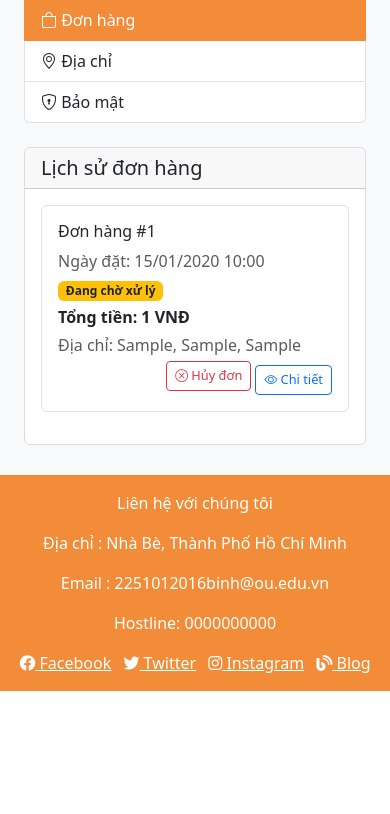
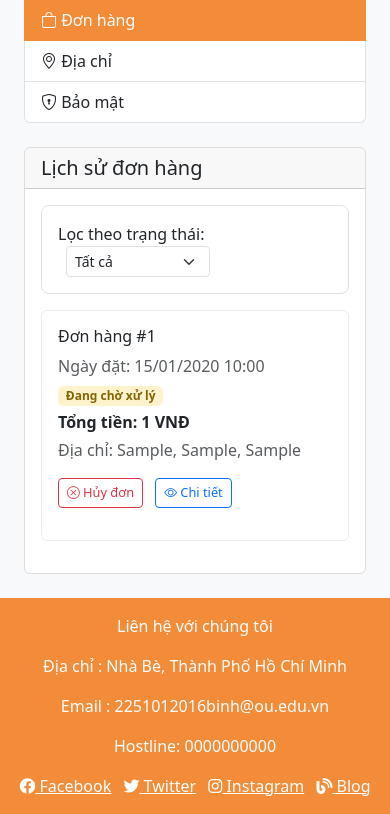
Before and after one commit to ThanhBinh369/Pet_Shop, a Flask app: page /profile in a window 390 px wide, after a click on "Đơn hàng". Shown: the part 153-967 px from the top of the page. Before the commit the page ends 844 px from the top, so only its background shows below. Run offline with Flask 3, Linux system fonts and the light colour scheme; the visitor is signed in with stand-in values (Sample User, id 1); tables that the repository leaves empty hold one stand-in row (values such as "Sample post"); parts of the project's set-up code (start-up, migrations or seed data) failed here and were passed over; some libraries are stand-ins or nearby versions.

Commit message:
Thay đổi 19/09/2025 16:30

```diff
--- a/static/css/custom.css
+++ b/static/css/custom.css
@@ -153,3 +153,122 @@ footer {
         height: 180px !important;
     }
 }
+/* Order history styling */
+.order-card {
+    transition: all 0.3s ease;
+    border: 1px solid #e9ecef !important;
+}
+
+.order-card:hover {
+    box-shadow: 0 4px 8px rgba(0,0,0,0.1);
+    transform: translateY(-2px);
+}
+
+.order-details {
+    background-color: #f8f9fa;
+    border-top: 1px solid #dee2e6;
+}
+
+.order-status-badge {
+    font-size: 0.75rem;
+    padding: 0.25rem 0.5rem;
+}
+
+.order-item-image {
+    border-radius: 4px;
+    border: 1px solid #dee2e6;
+}
+
+.order-summary {
+    background-color: #f8f9fa;
+    border-radius: 8px;
+    padding: 1rem;
+    margin-top: 1rem;
+}
+
+.cancel-order {
+    transition: all 0.2s ease;
+}
+
+.cancel-order:hover {
+    transform: scale(1.05);
+}
+
+.view-order-detail {
+    transition: all 0.2s ease;
+}
+
+.view-order-detail:hover {
+    transform: scale(1.05);
+}
+
+/* Order status colors */
+.status-pending {
+    background-color: #fff3cd !important;
+    color: #856404 !important;
+}
+
+.status-shipped {
+    background-color: #d1ecf1 !important;
+    color: #0c5460 !important;
+}
+
+.status-delivered {
+    background-color: #d4edda !important;
+    color: #155724 !important;
+}
+
+.status-canceled {
+    background-color: #f8d7da !important;
+    color: #721c24 !important;
+}
+
+/* Responsive adjustments for orders */
+@media (max-width: 768px) {
+    .order-card .row > div {
+        margin-bottom: 1rem;
+    }
+
+    .order-card .col-md-4.text-end {
+        text-align: start !important;
+    }
+
+    .order-item-image {
+        width: 40px !important;
+        height: 40px !important;
+    }
+}
+
+/* Order filter styling */
+.order-filter {
+    background-color: white;
+    border: 1px solid #dee2e6;
+    border-radius: 8px;
+    padding: 1rem;
+    margin-bottom: 1rem;
+}
+
+.order-stats {
+    display: flex;
+    gap: 1rem;
+    flex-wrap: wrap;
+}
+
+.order-stat-item {
+    background-color: #f8f9fa;
+    border-radius: 8px;
+    padding: 0.75rem;
+    text-align: center;
+    min-width: 120px;
+}
+
+.order-stat-number {
+    font-size: 1.5rem;
+    font-weight: bold;
+    color: #f28c38;
+}
+
+.order-stat-label {
+    font-size: 0.875rem;
+    color: #6c757d;
+}
--- a/static/js/app.js
+++ b/static/js/app.js
@@ -719,3 +719,178 @@ function updateCartBadge(count) {
         }
     }
 }
+// Order history functionality
+$(document).ready(function() {
+    // View order detail button
+    $(document).on('click', '.view-order-detail', function () {
+        const orderId = $(this).data('order-id');
+        const detailsDiv = $('#order-details-' + orderId);
+
+        if (detailsDiv.is(':visible')) {
+            detailsDiv.slideUp(300);
+            $(this).html('<i class="bi bi-eye"></i> Chi tiết');
+        } else {
+            // Ẩn tất cả chi tiết đơn hàng khác
+            $('.order-details').slideUp(300);
+            $('.view-order-detail').html('<i class="bi bi-eye"></i> Chi tiết');
+
+            // Hiển thị chi tiết đơn hàng này
+            detailsDiv.slideDown(300);
+            $(this).html('<i class="bi bi-eye-slash"></i> Ẩn chi tiết');
+        }
+    });
+
+    // Cancel order button
+    $(document).on('click', '.cancel-order', function () {
+        const orderId = $(this).data('order-id');
+
+        Swal.fire({
+            title: 'Xác nhận hủy đơn hàng',
+            text: `Bạn có chắc chắn muốn hủy đơn hàng #${orderId}?`,
+            icon: 'warning',
+            showCancelButton: true,
+            confirmButtonText: 'Hủy đơn hàng',
+            cancelButtonText: 'Không',
+            confirmButtonColor: '#dc3545',
+            cancelButtonColor: '#6c757d',
+            showLoaderOnConfirm: true,
+            preConfirm: () => {
+                return fetch('/cancel-order', {
+                    method: 'POST',
+                    headers: {
+                        'Content-Type': 'application/json',
+                    },
+                    body: JSON.stringify({
+                        order_id: orderId
+                    })
+                })
+                .then(response => response.json())
+                .then(data => {
+                    if (!data.success) {
+                        throw new Error(data.message);
+                    }
+                    return data;
+                })
+                .catch(error => {
+                    Swal.showValidationMessage(error.message);
+                    return false;
+                });
+            },
+            allowOutsideClick: () => !Swal.isLoading()
+        }).then((result) => {
+            if (result.isConfirmed && result.value) {
+                Swal.fire({
+                    title: 'Thành công!',
+                    text: 'Đơn hàng đã được hủy.',
+                    icon: 'success',
+                    confirmButtonColor: '#f28c38'
+                }).then(() => {
+                    location.reload();
+                });
+            }
+        });
+    });
+
+    // Order detail modal functionality (nếu muốn dùng modal thay vì expand)
+    $(document).on('click', '.view-order-modal', function () {
+        const orderId = $(this).data('order-id');
+
+        // Show loading
+        Swal.fire({
+            title: 'Đang tải...',
+            allowOutsideClick: false,
+            didOpen: () => {
+                Swal.showLoading();
+            }
+        });
+
+        fetch(`/api/order-detail/${orderId}`)
+        .then(response => response.json())
+        .then(data => {
+            if (data.success) {
+                const order = data.order;
+                let itemsHtml = '';
+
+                order.items.forEach(item => {
+                    itemsHtml += `
+                        <div class="d-flex justify-content-between align-items-center py-2 border-bottom">
+                            <div class="d-flex align-items-center">
+                                <img src="/static/images/${item.image}" alt="${item.name}"
+                                     class="me-3" style="width: 50px; height: 50px; object-fit: cover;">
+                                <div>
+                                    <p class="mb-0 fw-bold">${item.name}</p>
+                                    <small class="text-muted">Số lượng: ${item.quantity} × ${item.price.toLocaleString()} VNĐ</small>
+                                </div>
+                            </div>
+                            <div class="text-end">
+                                <span class="fw-bold">${item.total.toLocaleString()} VNĐ</span>
+                            </div>
+                        </div>
+                    `;
+                });
+
+                Swal.fire({
+                    title: `Chi tiết đơn hàng #${order.id}`,
+                    html: `
+                        <div class="text-start">
+                            <div class="mb-3">
+                                <strong>Ngày đặt:</strong> ${order.date}<br>
+                                <strong>Trạng thái:</strong> <span class="badge bg-primary">${order.status}</span><br>
+                                <strong>Tổng tiền:</strong> <span class="text-danger fw-bold">${order.total.toLocaleString()} VNĐ</span>
+                            </div>
+
+                            <div class="mb-3">
+                                <h6>Thông tin giao hàng:</h6>
+                                <strong>Người nhận:</strong> ${order.address.recipient}<br>
+                                <strong>SĐT:</strong> ${order.address.phone}<br>
+                                <strong>Địa chỉ:</strong> ${order.address.address}
+                            </div>
+
+                            <div class="mb-3">
+                                <h6>Sản phẩm:</h6>
+                                ${itemsHtml}
+                            </div>
+                        </div>
+                    `,
+                    width: '600px',
+                    confirmButtonText: 'Đóng',
+                    confirmButtonColor: '#f28c38'
+                });
+            } else {
+                Swal.fire({
+                    title: 'Lỗi!',
+                    text: data.message,
+                    icon: 'error',
+                    confirmButtonColor: '#f28c38'
+                });
+            }
+        })
+        .catch(error => {
+            Swal.fire({
+                title: 'Lỗi!',
+                text: 'Không thể tải thông tin đơn hàng',
+                icon: 'error',
+                confirmButtonColor: '#f28c38'
+            });
+        });
+    });
+
+    // Filter orders by status
+    $(document).on('change', '#order-status-filter', function() {
+        const selectedStatus = $(this).val();
+        const orderCards = $('.order-card');
+
+        if (selectedStatus === '') {
+            orderCards.show();
+        } else {
+            orderCards.each(function() {
+                const orderStatus = $(this).data('status');
+                if (orderStatus === selectedStatus) {
+                    $(this).show();
+                } else {
+                    $(this).hide();
+                }
+            });
+        }
+    });
+});
--- a/templates/profile.html
+++ b/templates/profile.html
@@ -115,21 +115,34 @@
                         <h5 class="mb-0">Lịch sử đơn hàng</h5>
                     </div>
                     <div class="card-body">
+                        <!-- Order Filter -->
+                        <div class="order-filter">
+                            <div class="row align-items-center">
+                                <div class="col-md-6">
+                                    <label for="order-status-filter" class="form-label mb-0">Lọc theo trạng
+                                        thái:</label>
+                                    <select id="order-status-filter"
+                                            class="form-select form-select-sm d-inline-block w-auto ms-2">
+                                        <option value="">Tất cả</option>
+                                        <option value="pending">Đang chờ xử lý</option>
+                                        <option value="shipped">Đang giao</option>
+                                        <option value="delivered">Đã giao</option>
+                                        <option value="canceled">Đã hủy</option>
+                                    </select>
+                                </div>
+                            </div>
+                        </div>
+
                         {% if orders %}
                             {% for order in orders %}
-                                <div class="border rounded p-3 mb-3">
+                                <div class="border rounded p-3 mb-3 order-card" data-status="{{ order.Status }}">
                                     <div class="row">
                                         <div class="col-md-8">
                                             <h6 class="mb-2">Đơn hàng #{{ order.MaDonHang }}</h6>
                                             <p class="mb-1 text-muted">Ngày
                                                 đặt: {{ order.NgayDat.strftime('%d/%m/%Y %H:%M') }}</p>
                                             <p class="mb-1">
-                                <span class="badge
-                                    {% if order.Status == 'pending' %}bg-warning text-dark
-                                    {% elif order.Status == 'shipped' %}bg-info
-                                    {% elif order.Status == 'delivered' %}bg-success
-                                    {% elif order.Status == 'canceled' %}bg-danger
-                                    {% endif %}">
+                            <span class="badge status-{{ order.Status }}">
                                 {% if order.Status == 'pending' %}Đang chờ xử lý
                                 {% elif order.Status == 'shipped' %}Đang giao
                                 {% elif order.Status == 'delivered' %}Đã giao
@@ -144,18 +157,19 @@
                                         </div>
                                         <div class="col-md-4 text-end">
                                             {% if order.Status == 'pending' %}
-                                                <button class="btn btn-outline-danger btn-sm cancel-order"
+                                                <button class="btn btn-outline-danger btn-sm cancel-order me-2"
                                                         data-order-id="{{ order.MaDonHang }}">
                                                     <i class="bi bi-x-circle"></i> Hủy đơn
                                                 </button>
                                             {% endif %}
-                                            <button class="btn btn-outline-primary btn-sm mt-2 view-order-detail"
+                                            <button class="btn btn-outline-primary btn-sm view-order-detail"
                                                     data-order-id="{{ order.MaDonHang }}">
                                                 <i class="bi bi-eye"></i> Chi tiết
                                             </button>
                                         </div>
                                     </div>
-                                    <!-- Chi tiết sản phẩm (ẩn mặc định) -->
+
+                                    <!-- Chi tiết sản phẩm -->
                                     <div class="order-details mt-3" id="order-details-{{ order.MaDonHang }}"
                                          style="display: none;">
                                         <hr>
@@ -163,12 +177,6 @@
                                         {% for item in order.chi_tiets %}
                                             <div class="d-flex justify-content-between align-items-center py-2 border-bottom">
                                                 <div class="d-flex align-items-center">
-                                                    {% if item.san_pham.HinhAnh %}
-                                                        <img src="{{ url_for('static', filename='images/' + item.san_pham.HinhAnh) }}"
-                                                             alt="{{ item.san_pham.TenSanPham }}"
-                                                             class="me-3"
-                                                             style="width: 50px; height: 50px; object-fit: cover;">
-                                                    {% endif %}
                                                     <div>
                                                         <p class="mb-0 fw-bold">{{ item.san_pham.TenSanPham }}</p>
                                                         <small class="text-muted">Số lượng: {{ item.SoLuong }}
@@ -180,6 +188,13 @@
                                                 </div>
                                             </div>
                                         {% endfor %}
+                                        <div class="order-summary">
+                                            <div class="d-flex justify-content-between">
+                                                <strong>Tổng cộng:</strong>
+                                                <strong class="text-danger">{{ "{:,.0f}".format(order.TongTien) }}
+                                                    VNĐ</strong>
+                                            </div>
+                                        </div>
                                     </div>
                                 </div>
                             {% endfor %}
```
Lines whose indentation alone changed are shown as unchanged.
